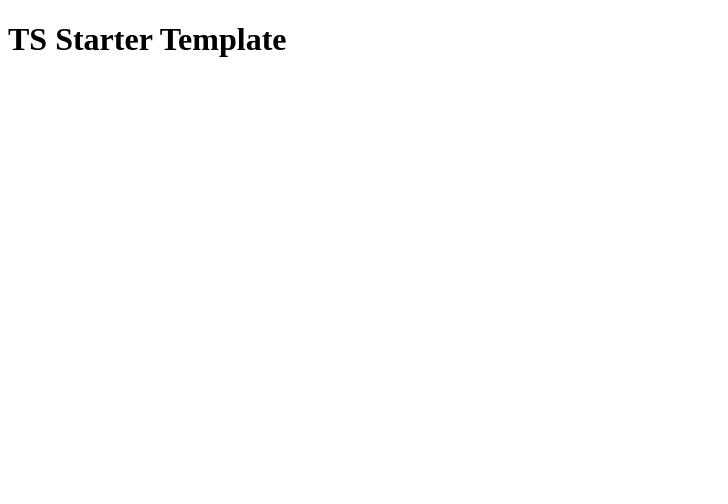
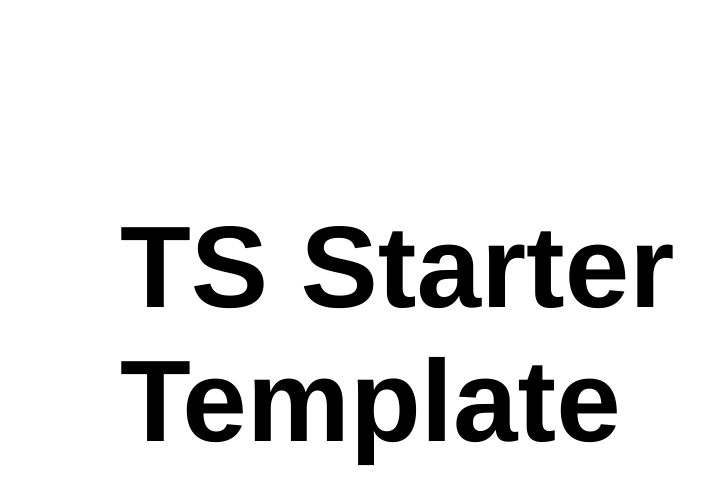
Before and after one commit to JonasWolfram/Typescript-Starter-Template, a website with bundled scripts: page index.html in a window 1280 px wide. Shown: the whole page, without its empty margins (0-728 px from the left). Built offline with nearby package versions, Linux system fonts and the light colour scheme.

Commit message:
added css - provided index.html context

```diff
--- a/index.html
+++ b/index.html
@@ -5,9 +5,15 @@
     <meta http-equiv="X-UA-Compatible" content="IE=edge" />
     <meta name="viewport" content="width=device-width, initial-scale=1.0" />
     <script src="dist/app.js" defer></script>
+    <link href="./styles/global.css" type="text/css" rel="stylesheet" />
     <title>TS Starter Template</title>
   </head>
   <body>
-    <h1>TS Starter Template</h1>
+    <div class="header-container">
+      <h1>
+        TS Starter<br />
+        Template
+      </h1>
+    </div>
   </body>
 </html>
--- a/package.json
+++ b/package.json
@@ -21,6 +21,6 @@
     "serve": "^13.0.2"
   },
   "devDependencies": {
-    "lite-server": "^2.5.4"
+    "lite-server": "^2.6.1"
   }
 }
--- a/styles/global.css
+++ b/styles/global.css
@@ -2,3 +2,15 @@
   margin: 0;
   padding: 0;
 }
+
+body {
+  font-family: Helvetica Neue, Arial, sans-serif, "Questrial", sans-serif;
+}
+
+h1 {
+  font-size: 116px;
+}
+
+.header-container {
+  margin: 200px 0 120px 120px;
+}
```
Also changed, not shown: 1 other file.
